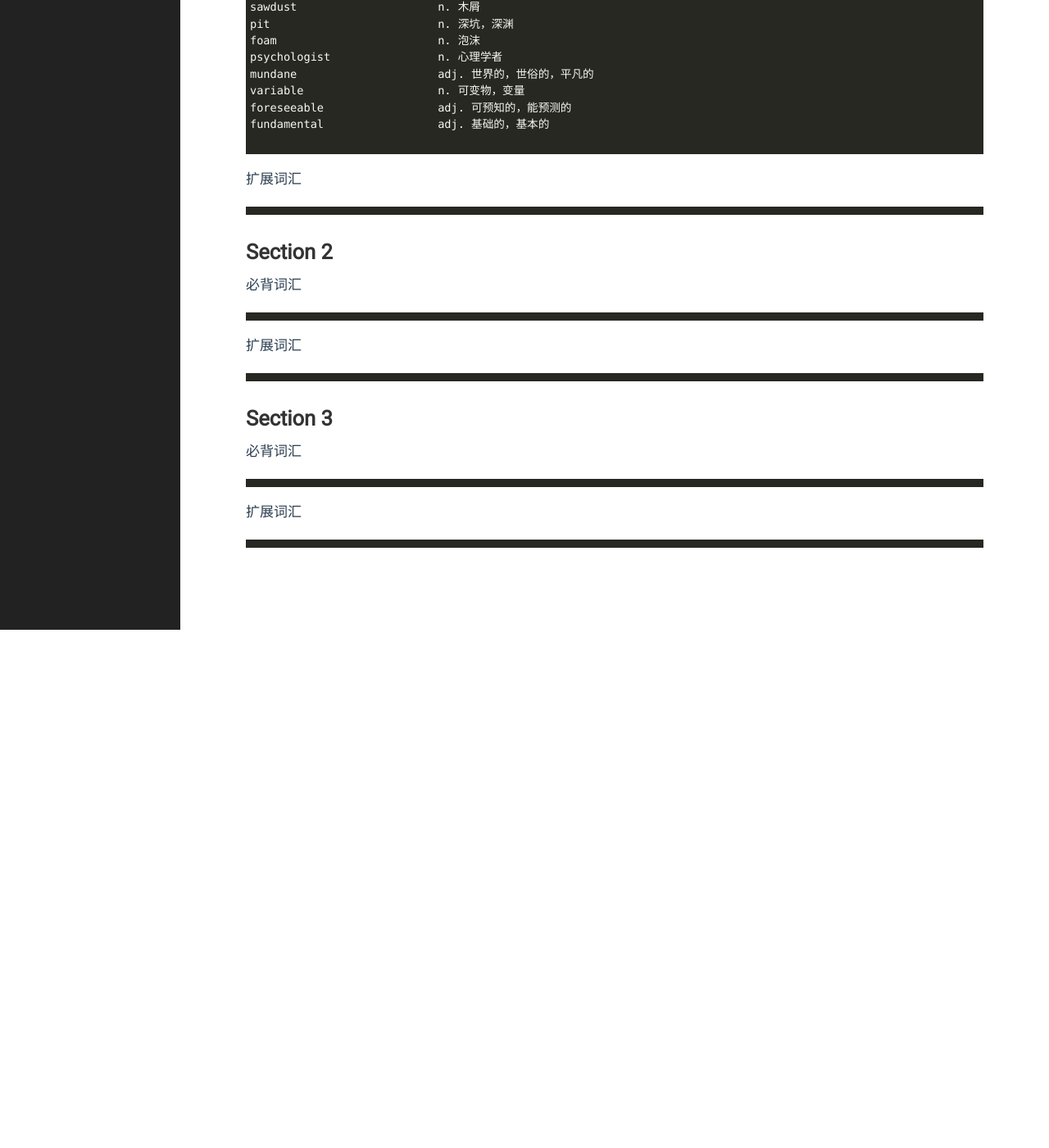
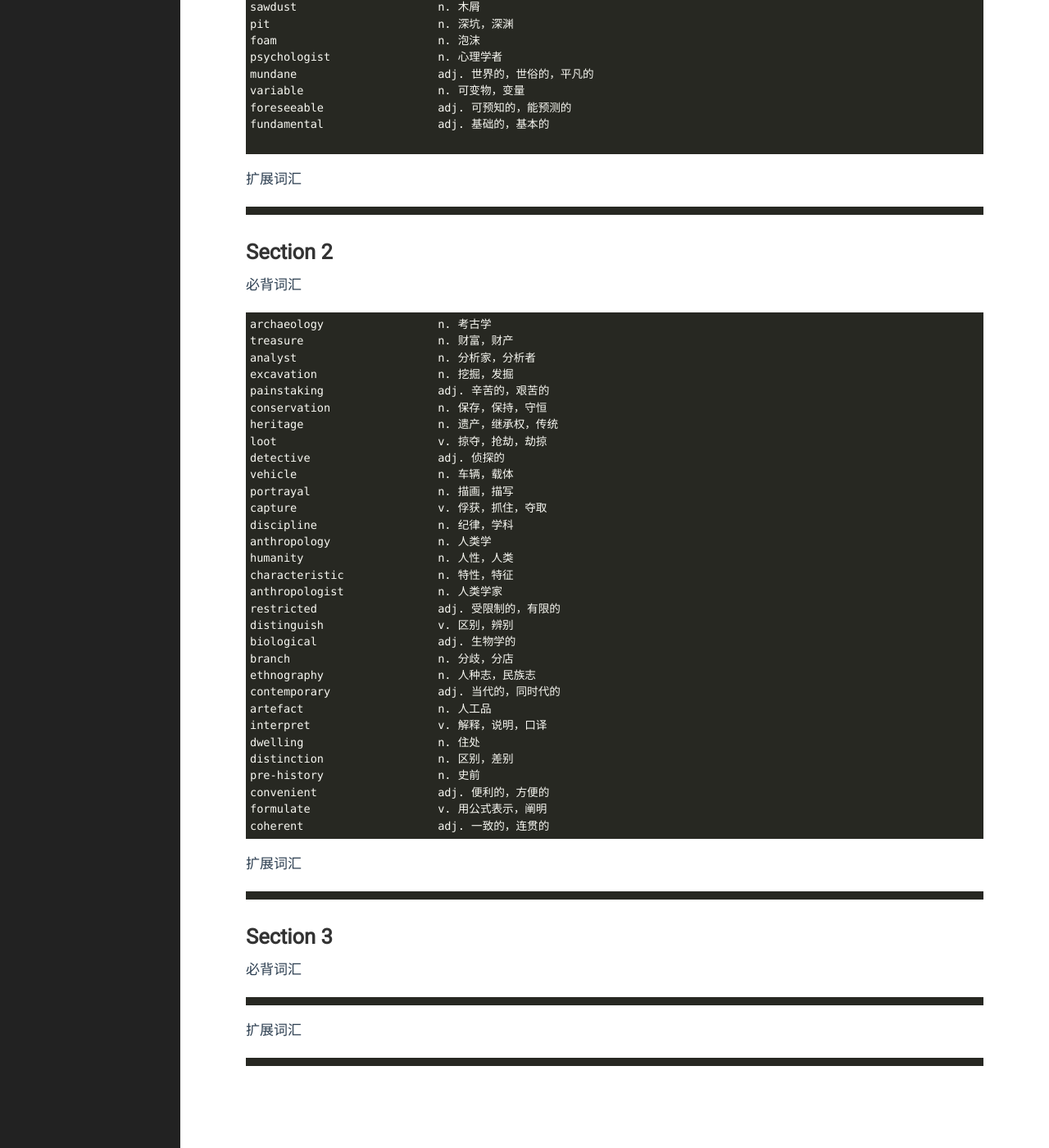
Before and after one commit to yejinp/yejinp.github.io, a Jekyll site: the page built from _posts/2023-07-21-vocabularies for IELTS 4-4 general Training.markdown, in a window 1280 px wide and 1400 px high, scrolled down 5183 px. Shown: the whole window at 82% size. Built offline with Jekyll 4.4.1, drawn with Linux system fonts in a browser that asks for light colours; before the commit the page ends 5951 px from its top, so only the background shows below that.

Commit message:
add some vocabularies

````diff
--- a/_posts/2023-07-21-vocabularies for IELTS 4-4 general Training.markdown
+++ b/_posts/2023-07-21-vocabularies for IELTS 4-4 general Training.markdown
@@ -259,6 +259,37 @@ fundamental                 adj. 基础的，基本的
 # Section 2 #
 必背词汇
 ```
+archaeology                 n. 考古学
+treasure                    n. 财富，财产
+analyst                     n. 分析家，分析者
+excavation                  n. 挖掘，发掘
+painstaking                 adj. 辛苦的，艰苦的
+conservation                n. 保存，保持，守恒
+heritage                    n. 遗产，继承权，传统
+loot                        v. 掠夺，抢劫，劫掠
+detective                   adj. 侦探的
+vehicle                     n. 车辆，载体
+portrayal                   n. 描画，描写
+capture                     v. 俘获，抓住，夺取
+discipline                  n. 纪律，学科
+anthropology                n. 人类学
+humanity                    n. 人性，人类
+characteristic              n. 特性，特征
+anthropologist              n. 人类学家
+restricted                  adj. 受限制的，有限的
+distinguish                 v. 区别，辨别
+biological                  adj. 生物学的
+branch                      n. 分歧，分店
+ethnography                 n. 人种志，民族志
+contemporary                adj. 当代的，同时代的
+artefact                    n. 人工品
+interpret                   v. 解释，说明，口译
+dwelling                    n. 住处
+distinction                 n. 区别，差别
+pre-history                 n. 史前
+convenient                  adj. 便利的，方便的
+formulate                   v. 用公式表示，阐明
+coherent                    adj. 一致的，连贯的
 ```
 扩展词汇
 
````
